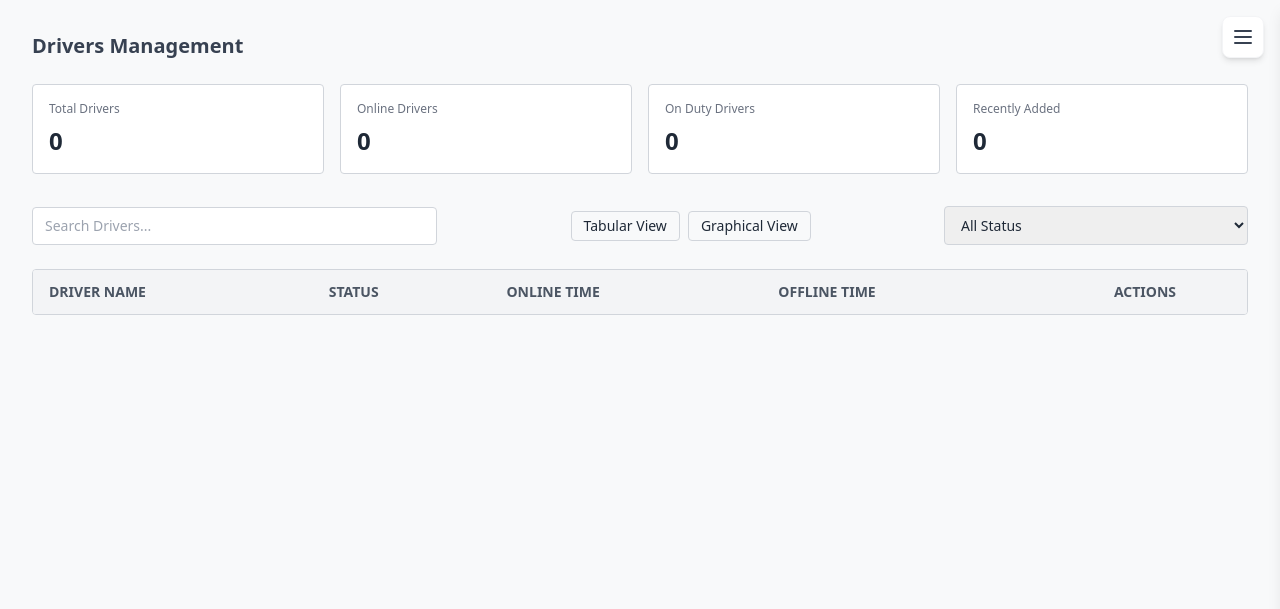
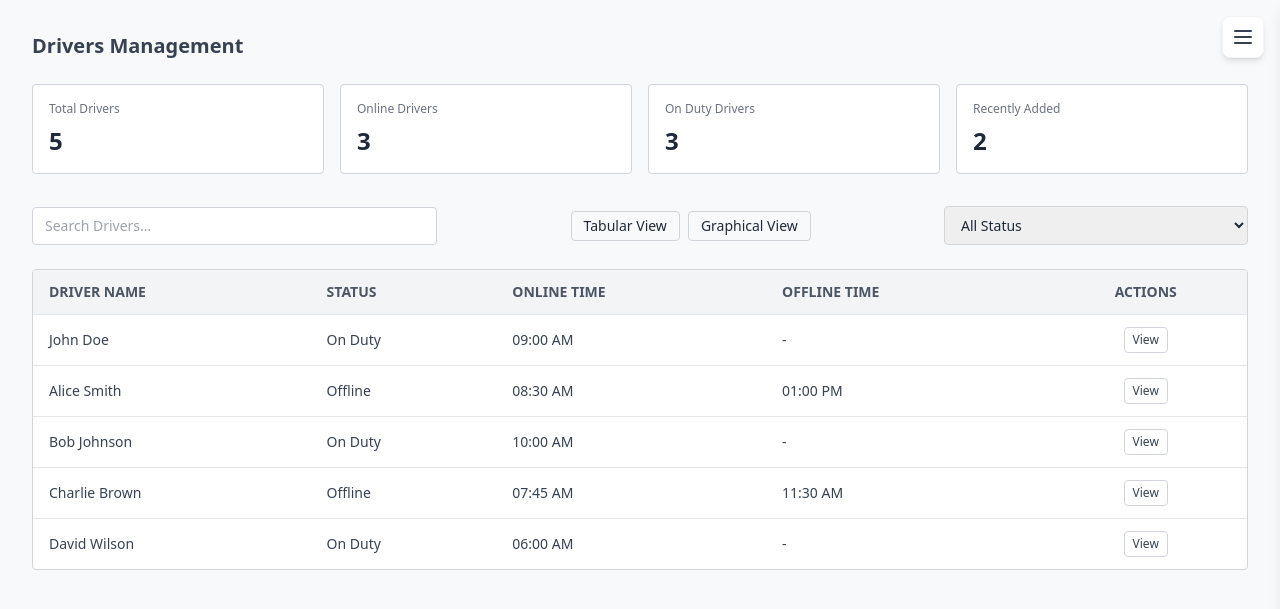
Before and after one commit to Everest1508/emergency-app, a Django app: page /dash/home/ in a window 1280 px wide. Shown: the top 609 px of the page. Run offline with Django 5.2, Linux system fonts and the light colour scheme; the visitor is signed in with stand-in values (Sample User, id 1); data comes from the database, SQL or seed files in the repository; lists and menus that the app fills with data are empty; some libraries are stand-ins or nearby versions.

Commit message:
feat: replace dynamic driver data retrieval with hardcoded driver data for testing

```diff
--- a/driveradmin/templates/home/index.html
+++ b/driveradmin/templates/home/index.html
@@ -82,14 +82,19 @@
 
   <!-- Script -->
   <script>
-    // Pass the dynamic drivers data from Django context to JavaScript
-    const drivers = JSON.parse('{{ driver_data|escapejs }}');
+    const drivers = [
+      { name: "John Doe", status: "onDuty", onlineTime: "09:00 AM", offlineTime: "-" },
+      { name: "Alice Smith", status: "offline", onlineTime: "08:30 AM", offlineTime: "01:00 PM" },
+      { name: "Bob Johnson", status: "onDuty", onlineTime: "10:00 AM", offlineTime: "-" },
+      { name: "Charlie Brown", status: "offline", onlineTime: "07:45 AM", offlineTime: "11:30 AM" },
+      { name: "David Wilson", status: "onDuty", onlineTime: "06:00 AM", offlineTime: "-" },
+    ];
 
     function updateStats() {
       document.getElementById('totalDrivers').textContent = drivers.length;
       document.getElementById('onlineDrivers').textContent = drivers.filter(d => d.status !== 'offline').length;
       document.getElementById('onDutyDrivers').textContent = drivers.filter(d => d.status === 'onDuty').length;
-      document.getElementById('recentDrivers').textContent = JSON.parse('{{ recent_drivers|default:"0"|escapejs }}');  // Use default to handle undefined context
+      document.getElementById('recentDrivers').textContent = 2; // Hardcoded for now
     }
 
     function renderDrivers(filter = '', search = '') {
@@ -167,6 +172,5 @@
     renderDrivers();
   </script>
 
-
 </body>
 </html>
```
